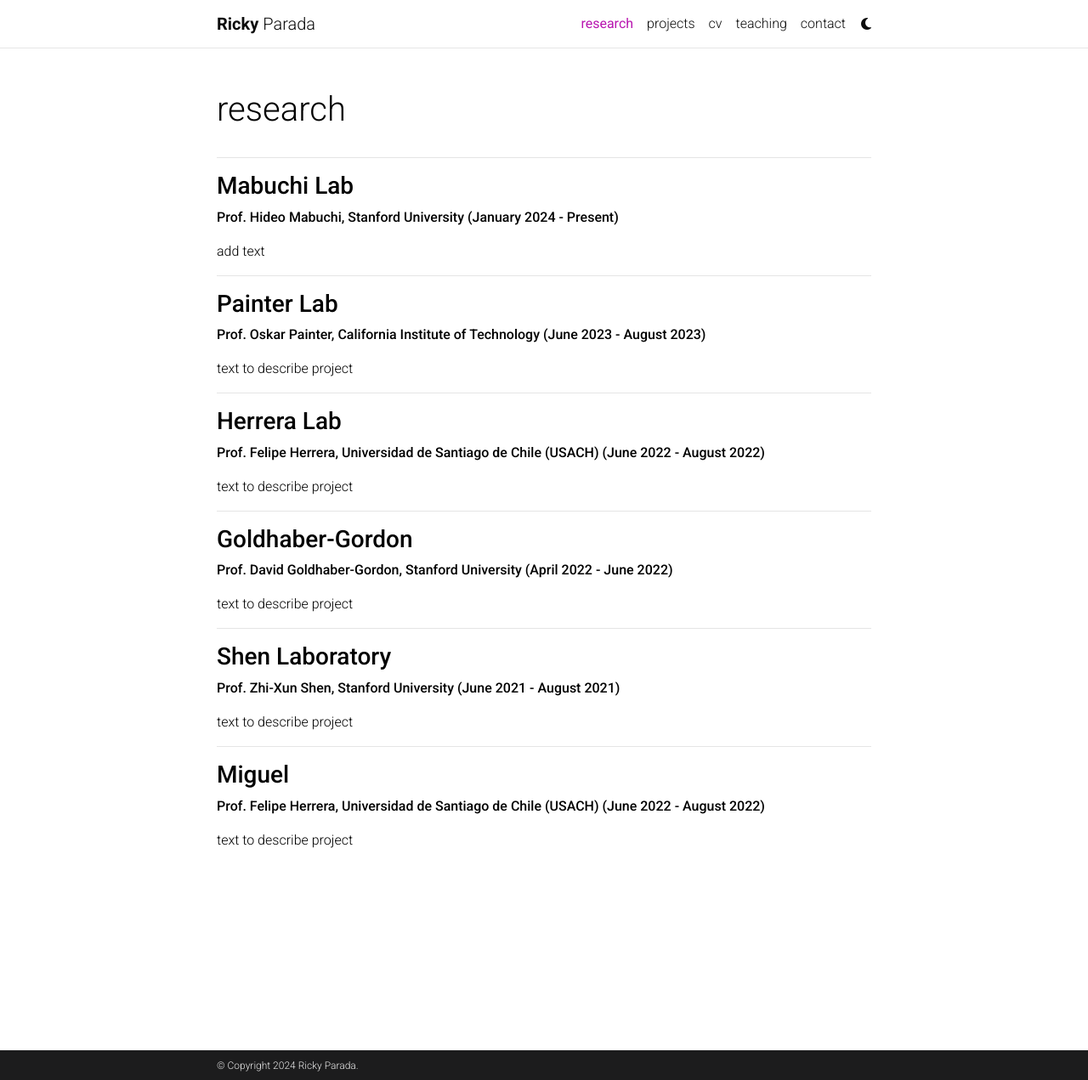
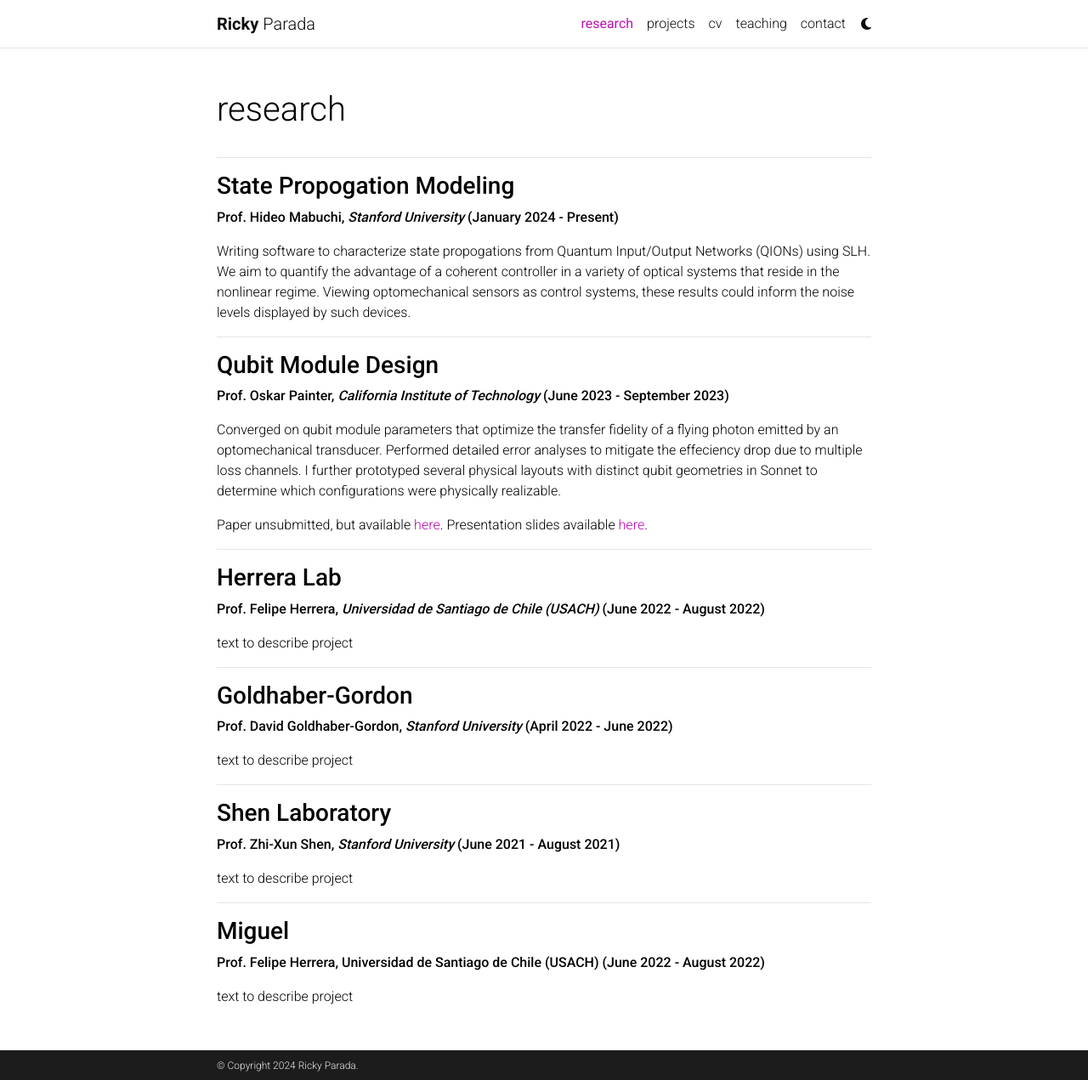
Before and after one commit to rickyparada/rickyparada.github.io, a Jekyll site: the page built from _pages/research.md, in a window 1280 px wide and 1271 px high. Shown: the whole window at 85% size. Built offline with Jekyll 4.4.1, drawn with Linux system fonts in a browser that asks for light colours; comment, search, counter and statistics services are not loaded; a style sheet for code colours, icons or effects is not loaded.

Commit message:
Added Mabuchi + Painter research descriptions

```diff
--- a/_pages/research.md
+++ b/_pages/research.md
@@ -9,25 +9,27 @@ nav_order: 2
 
 ---
 
-### **Mabuchi Lab**
+### **State Propogation Modeling**
 
-**Prof. Hideo Mabuchi, Stanford University (January 2024 - Present)**
+**Prof. Hideo Mabuchi, *Stanford University* (January 2024 - Present)**
 
-add text
+Writing software to characterize state propogations from Quantum Input/Output Networks (QIONs) using SLH. We aim to quantify the advantage of a coherent controller in a variety of optical systems that reside in the nonlinear regime. Viewing optomechanical sensors as control systems, these results could inform the noise levels displayed by such devices.
 
 ---
 
-### **Painter Lab**
+### **Qubit Module Design**
 
-**Prof. Oskar Painter, California Institute of Technology (June 2023 - August 2023)**
+**Prof. Oskar Painter, *California Institute of Technology* (June 2023 - September 2023)**
 
-text to describe project
+Converged on qubit module parameters that optimize the transfer fidelity of a flying photon emitted by an optomechanical transducer. Performed detailed error analyses to mitigate the effeciency drop due to multiple loss channels. I further prototyped several physical layouts with distinct qubit geometries in Sonnet to determine which configurations were physically realizable.
+
+Paper unsubmitted, but available [here](https://drive.google.com/drive/u/0/folders/1YfTkdYzfpCecb7MT1aOk_rz3cuTaO33E). Presentation slides available [here](https://drive.google.com/drive/u/0/folders/1YfTkdYzfpCecb7MT1aOk_rz3cuTaO33E).
 
 ---
 
 ### **Herrera Lab**
 
-**Prof. Felipe Herrera, Universidad de Santiago de Chile (USACH) (June 2022 - August 2022)**
+**Prof. Felipe Herrera, *Universidad de Santiago de Chile (USACH)* (June 2022 - August 2022)**
 
 text to describe project
 
@@ -35,7 +37,7 @@ text to describe project
 
 ### **Goldhaber-Gordon**
 
-**Prof. David Goldhaber-Gordon, Stanford University (April 2022 - June 2022)**
+**Prof. David Goldhaber-Gordon, *Stanford University* (April 2022 - June 2022)**
 
 text to describe project
 
@@ -43,7 +45,7 @@ text to describe project
 
 ### **Shen Laboratory**
 
-**Prof. Zhi-Xun Shen, Stanford University (June 2021 - August 2021)**
+**Prof. Zhi-Xun Shen, *Stanford University* (June 2021 - August 2021)**
 
 text to describe project
 
```
